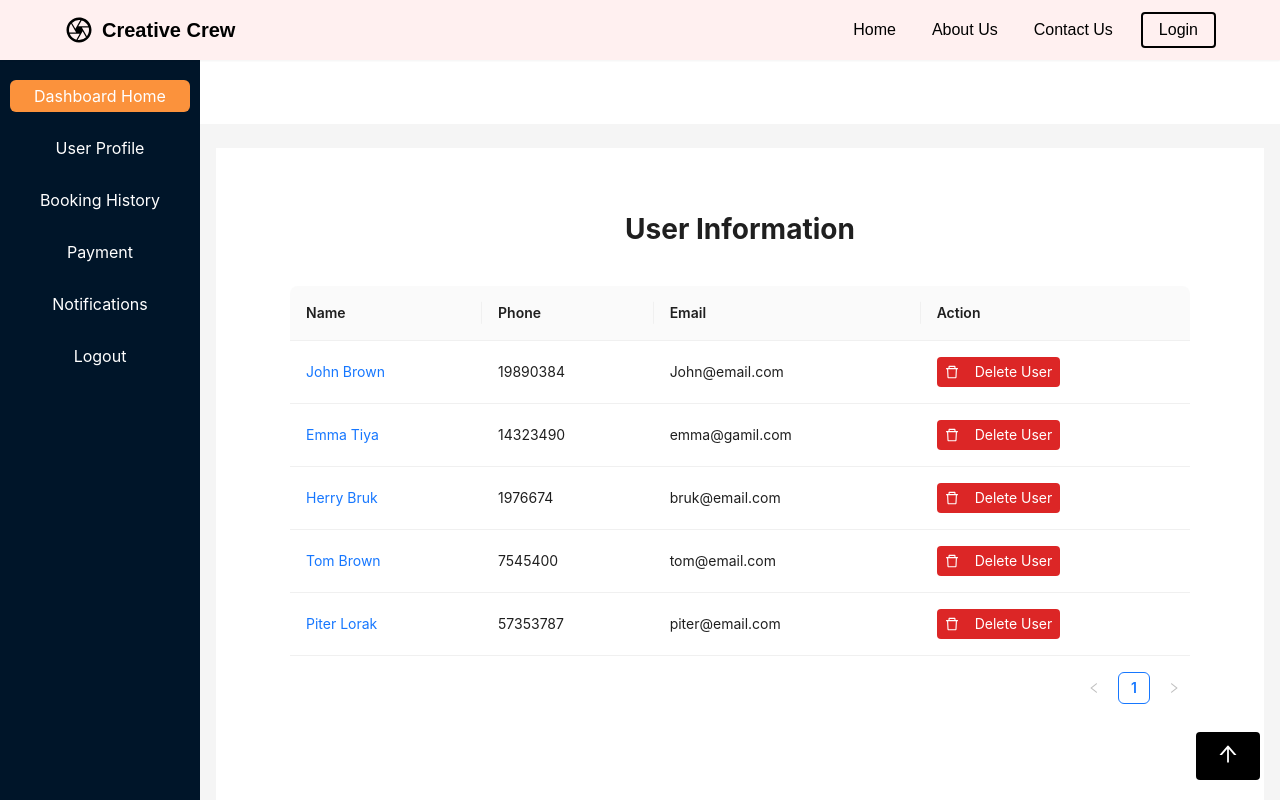
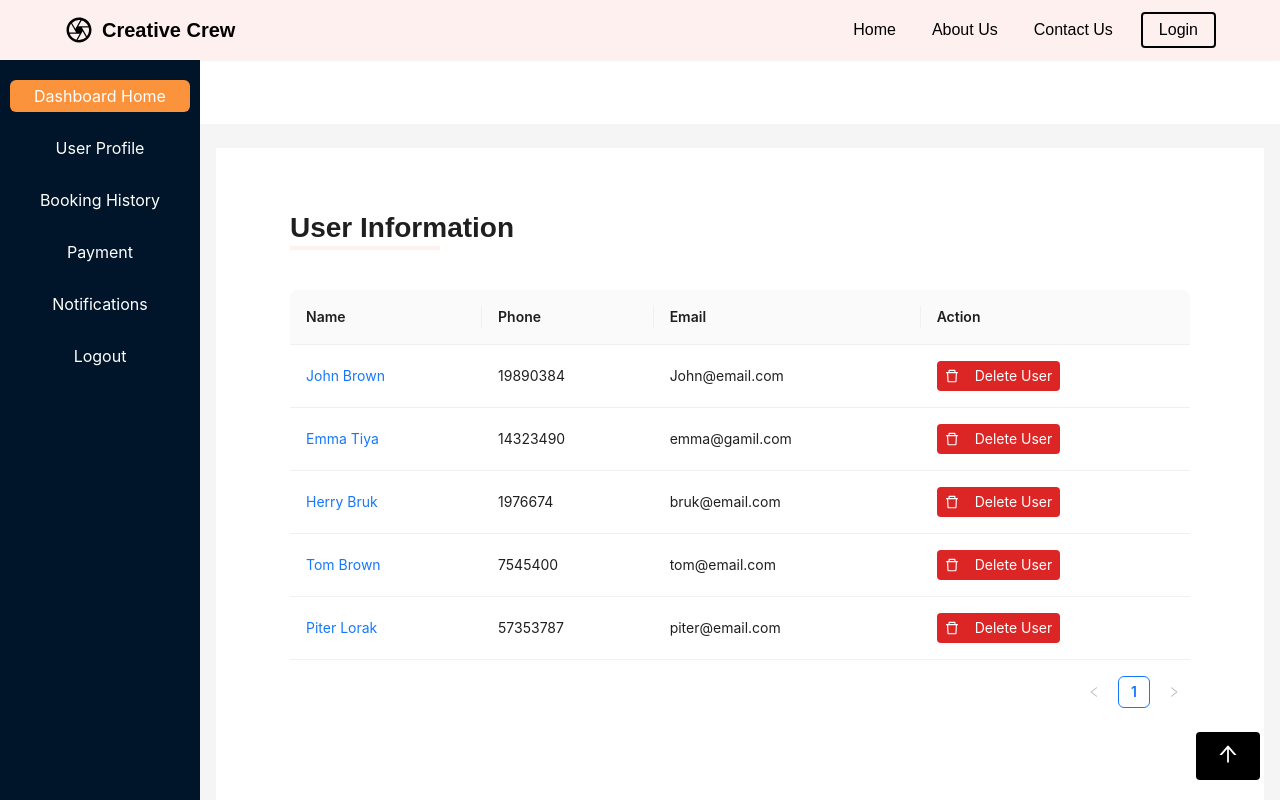
Before and after one commit to Ankan112/creative-crew, a Next.js app: page /dashboard/all-user in a window 1280 px wide. Shown: the top 800 px of the page. Built offline with nearby package versions, Linux system fonts and the light colour scheme; a web font is replaced by a local one.

Commit message:
title border added in all user page

```diff
--- /dev/null
+++ b/src/components/shared/TitleBorder.jsx
@@ -0,0 +1,6 @@
+export default function TitleBorder (){
+    return(
+        <div className="h-1 w-[150px] mt-[2px] bg-secondary">
+        </div>
+    )
+}
--- a/src/pages/dashboard/all-user/index.jsx
+++ b/src/pages/dashboard/all-user/index.jsx
@@ -8,6 +8,7 @@ import {
 import MainModal from "@/components/shared/Modal";
 import { useState } from "react";
 import { getUser } from "@/constant";
+import TitleBorder from "@/components/shared/TitleBorder";
 
 const AllUser = () => {
   const columns = [
@@ -97,7 +98,10 @@ const AllUser = () => {
     <>
       {contextHolder}
       <div className="h-screen main-container">
-        <h1 className="text-center my-10">User Information</h1>
+        <div className="my-10">
+        <h1 className="font-main">User Information</h1>
+        <TitleBorder/>
+        </div>
         <Table columns={columns} dataSource={data} />
       </div>
     </>
```
